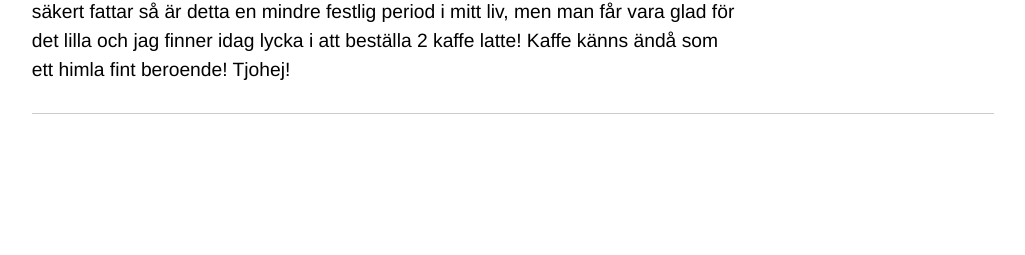
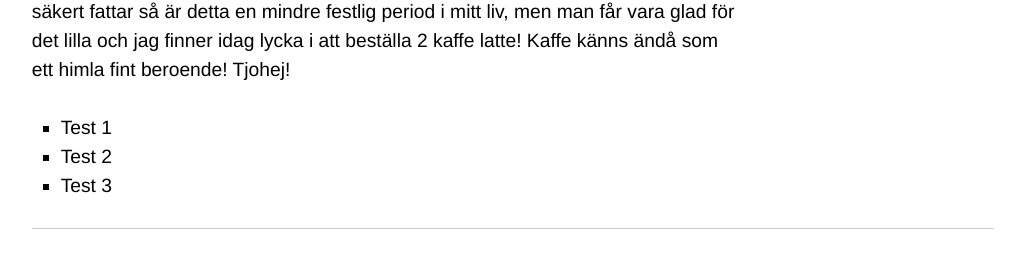
Before and after one commit to primalivet/turisten-v1, a Jekyll site: the page built from _posts/2011-11-22-gustaf-har-lamnat-landet.md, in a window 1280 px wide. Shown: the part 1348-1603 px from the top of the page, without its empty margins (127-1152 px from the left). Built offline with Jekyll 4.4.1, drawn with Linux system fonts in a browser that asks for light colours; nearby versions of some CDN libraries; comment, search, counter and statistics services are not loaded; before the commit the page ends 1491 px from its top, so only the background shows below that.

Commit message:
Update 2011-11-22-gustaf-har-lamnat-landet.md

```diff
--- a/_posts/2011-11-22-gustaf-har-lamnat-landet.md
+++ b/_posts/2011-11-22-gustaf-har-lamnat-landet.md
@@ -9,3 +9,7 @@ image: "gustaf-har-lamnat-landet.jpg"
 ---
 
 Som de allra flesta säkert redan vet så har ju Gustaf lämnat landet och befinner sig sedan i fredags återigen på svensk mark. Kvar i landet av bollfrisyrer, karaoke  och neonskyltar är jag nu och fyra veckor framöver! Börjar med att be om ursäkt för att föregående inlägg har fått ligga kvar på länge och dra ner stämningen med sin supernegativa ton. Detta skall det bli ändring på. Jag sitter på informationen att Gustaf just i detta nu filar på ett hejdundrande inlägg om vår resa till Filippinerna så det borde nog trilla in här vilken dag som. Annars kan jag inte bjuda på så värst mycket. Det är ju “sista rycket” i skolan nu, i sverige börjar sista rycket 2 veckor innan vinterlov, i korea börjar det direkt efter midterms. Tanken är att jag de kommande 4 veckorna skall krysta ut 5 uppsatser på ca 10 sidor vardera och sedan toppa det med att sista veckan ha salstenta i samtliga 5 ämnen. Som ni säkert fattar så är detta en mindre festlig period i mitt liv, men man får vara glad för det lilla och jag finner idag lycka i att beställa 2 kaffe latte! Kaffe känns ändå som ett himla fint beroende! Tjohej!
+
+* Test 1
+* Test 2
+* Test 3
```
